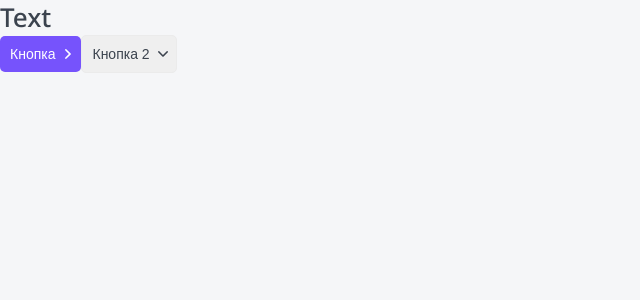
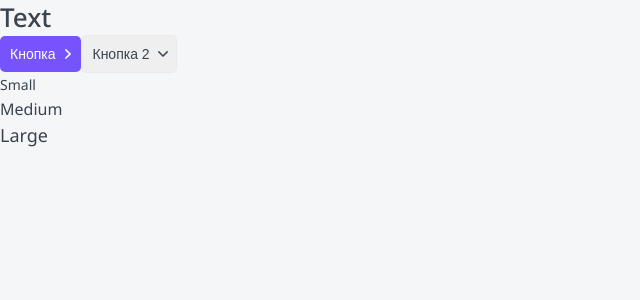
Before and after one commit to rail-sabirov/my-top, a Next.js app: page / in a window 1280 px wide. Shown: the top 300 px of the page, without its empty margins (0-640 px from the left). Built offline with nearby package versions, Linux system fonts and the light colour scheme.

Commit message:
Add P-component

```diff
--- /dev/null
+++ b/components/P/P.module.css
@@ -0,0 +1,19 @@
+.p {
+    margin: 0;
+}
+
+.s {
+    font-size: 14px;
+    line-height: 24px;
+}
+
+
+.m {
+    font-size: 16px;
+    line-height: 24px;
+}
+
+.l {
+    font-size: 18px;
+    line-height: 29px;
+}
--- /dev/null
+++ b/components/P/P.props.ts
@@ -0,0 +1,6 @@
+import { HTMLAttributes, DetailedHTMLProps, ReactNode } from 'react';
+
+export interface PProps extends DetailedHTMLProps<HTMLAttributes<HTMLParagraphElement>, HTMLParagraphElement> {
+    children: ReactNode;
+    size?: 's' | 'm' | 'l';
+}
--- /dev/null
+++ b/components/P/P.tsx
@@ -0,0 +1,18 @@
+import styles from './P.module.css';
+import { PProps } from './P.props';
+
+import cn from 'classnames';
+
+export const P = ({ size = 'm', children, className, ...props }: PProps): JSX.Element => {
+    return (<p
+        className={cn(styles.p, className, {
+            [styles.s]: size == 's',
+            [styles.m]: size == 'm',
+            [styles.l]: size == 'l',
+        })}
+
+        {...props}
+    >
+        {children}
+    </p>);
+}
--- a/components/index.ts
+++ b/components/index.ts
@@ -4,3 +4,4 @@
 
 export * from './Htag/Htag';
 export * from './Button/Button';
+export * from './P/P';
--- a/pages/index.tsx
+++ b/pages/index.tsx
@@ -1,5 +1,5 @@
 import { Inter } from 'next/font/google';
-import { Button, Htag } from '@/components';
+import { Button, Htag, P } from '@/components';
 
 const inter = Inter({ subsets: ['latin'] });
 
@@ -8,5 +8,8 @@
     <Htag tag='h1'>Text</Htag>
     <Button appearance='primary' className='my-class' arrow='right'>Кнопка</Button>
     <Button appearance='ghost' arrow='down'>Кнопка 2</Button>
+    <P size='s'>Small</P>
+    <P>Medium</P>
+    <P size='l'>Large</P>
   </>);
 }
```
